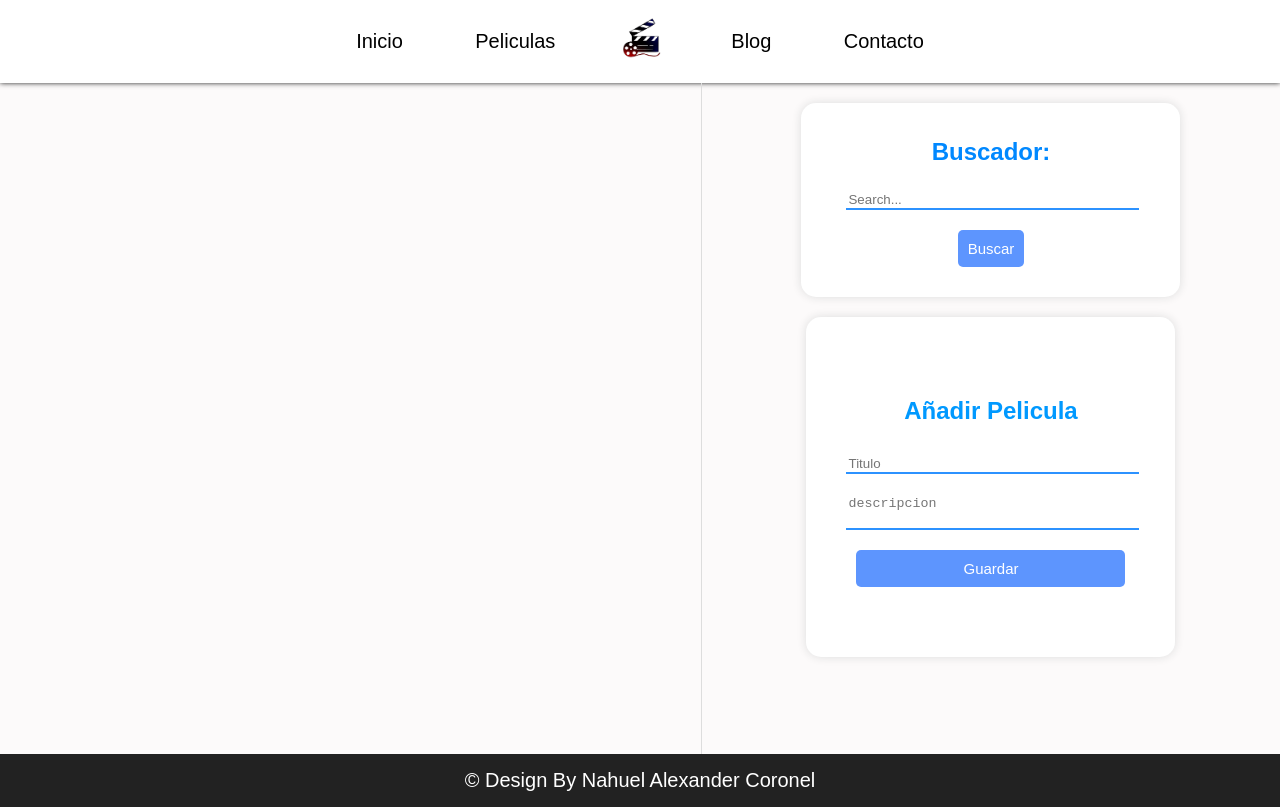
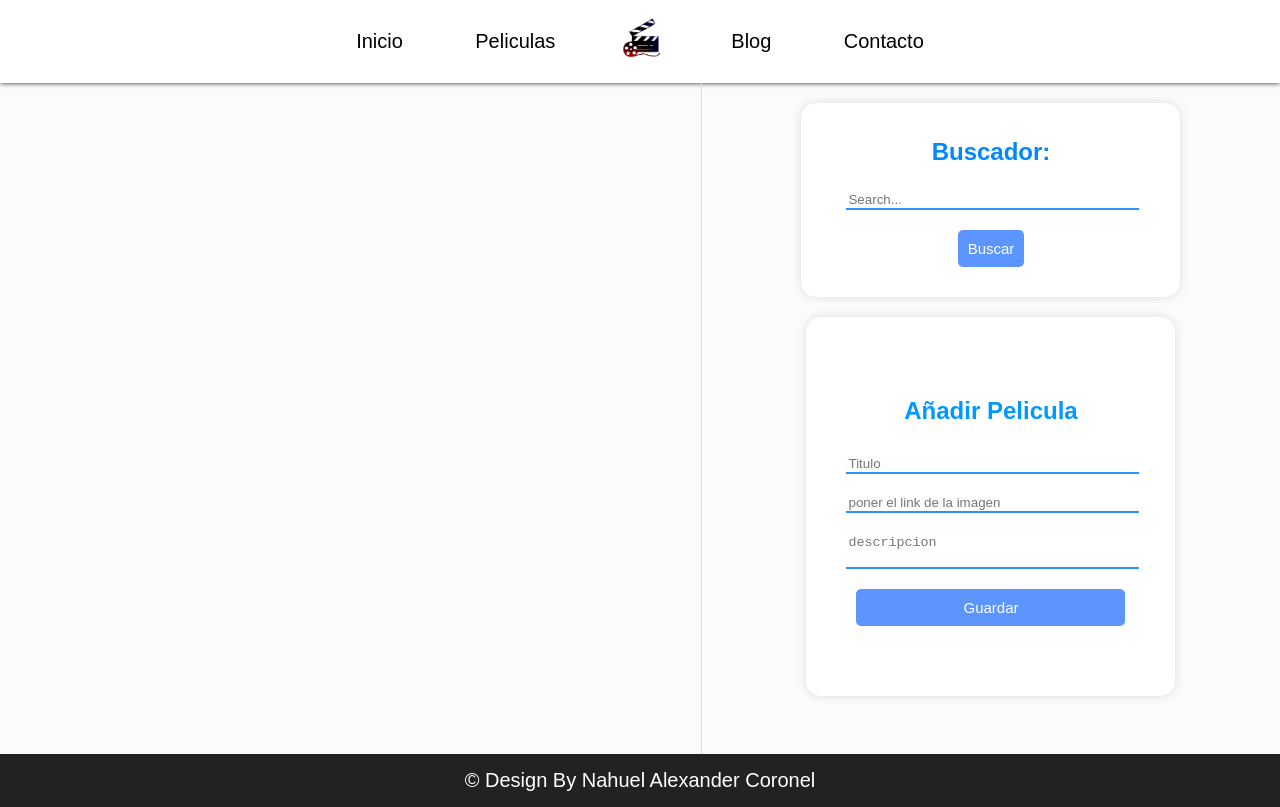
Before and after one commit to Nahuxc/PelisApp, a React (Vite) app: page / in a window 1280 px wide. Built offline with nearby package versions, Linux system fonts and the light colour scheme.

Commit message:
updateApp

```diff
--- a/src/components/Card/Card.css
+++ b/src/components/Card/Card.css
@@ -1,6 +1,5 @@
 .peli-item{
-    width: auto;
-    height: auto;
+    width: 25%;
     background-color: white;
     padding: 40px 10px;
     margin: 30px 20px;
@@ -13,6 +12,10 @@
     font-weight: 600;
     color: rgb(0, 136, 255);
 
+}
+
+.img-film{
+    width: 80%;
 }
 
 .description{
--- a/src/components/Card/Card.jsx
+++ b/src/components/Card/Card.jsx
@@ -39,6 +39,7 @@ const Card = ({ list, setList }) => {
         return (
           <div key={film.id} className='peli-item' >
             <h3 className='title-peli'>{film.title} </h3>
+            <img className='img-film' src={film.img} alt={film.img} />
             <p className='description'>{film.description} </p>
             <button onClick={() => setEdit(film.id)} className='edit'>Editar</button>
             <button onClick={() => deleteElement(film.id)} className='delete'>Borrar</button>
--- a/src/components/Card/CardEdit.jsx
+++ b/src/components/Card/CardEdit.jsx
@@ -15,11 +15,13 @@ const CardEdit = ({ film, getFilms, setList, setEdit }) => {
     const targetEdit = e.target
     const title = targetEdit.title.value
     const description = targetEdit.description.value
+    const img = targetEdit.img.value
 
     const filmEdit = {
       id,
       title,
-      description
+      description,
+      img
     }
 
     filmSaveLocalStorage[indice] = filmEdit
@@ -45,6 +47,11 @@ const CardEdit = ({ film, getFilms, setList, setEdit }) => {
           name='title'
           className="input-title"
           defaultValue={film.title} />
+          <input
+            className='input-title'
+            name='img'
+            type="text"
+            placeholder='poner el link de la imagen' />
         <textarea name="description"
           defaultValue={film.description}
           className='input-description' />
--- a/src/components/FormNewFilm/FormNewFilm.jsx
+++ b/src/components/FormNewFilm/FormNewFilm.jsx
@@ -7,7 +7,8 @@ const FormNewFilm = ({ setList }) => {
   const titleComponent = "Añadir Pelicula"
   const [filmState, setFilmState] = useState({
     title: "",
-    description: ""
+    description: "",
+    img: ""
   })
 
   const getDataForm = (e) => {
@@ -16,11 +17,13 @@ const FormNewFilm = ({ setList }) => {
     const dataForm = e.target
     const title = dataForm.title.value
     const description = dataForm.description.value
+    const img = dataForm.img.value
 
     const film = {
       id: new Date().getTime(),
       title,
-      description
+      description,
+      img
     }
 
     //guardamos los datos en el estado
@@ -48,6 +51,11 @@ const FormNewFilm = ({ setList }) => {
             name='title'
             type="text"
             placeholder='Titulo' required />
+            <input
+            className='input-title'
+            name='img'
+            type="text"
+            placeholder='poner el link de la imagen' />
           <textarea
             minLength={10}
             required
```
